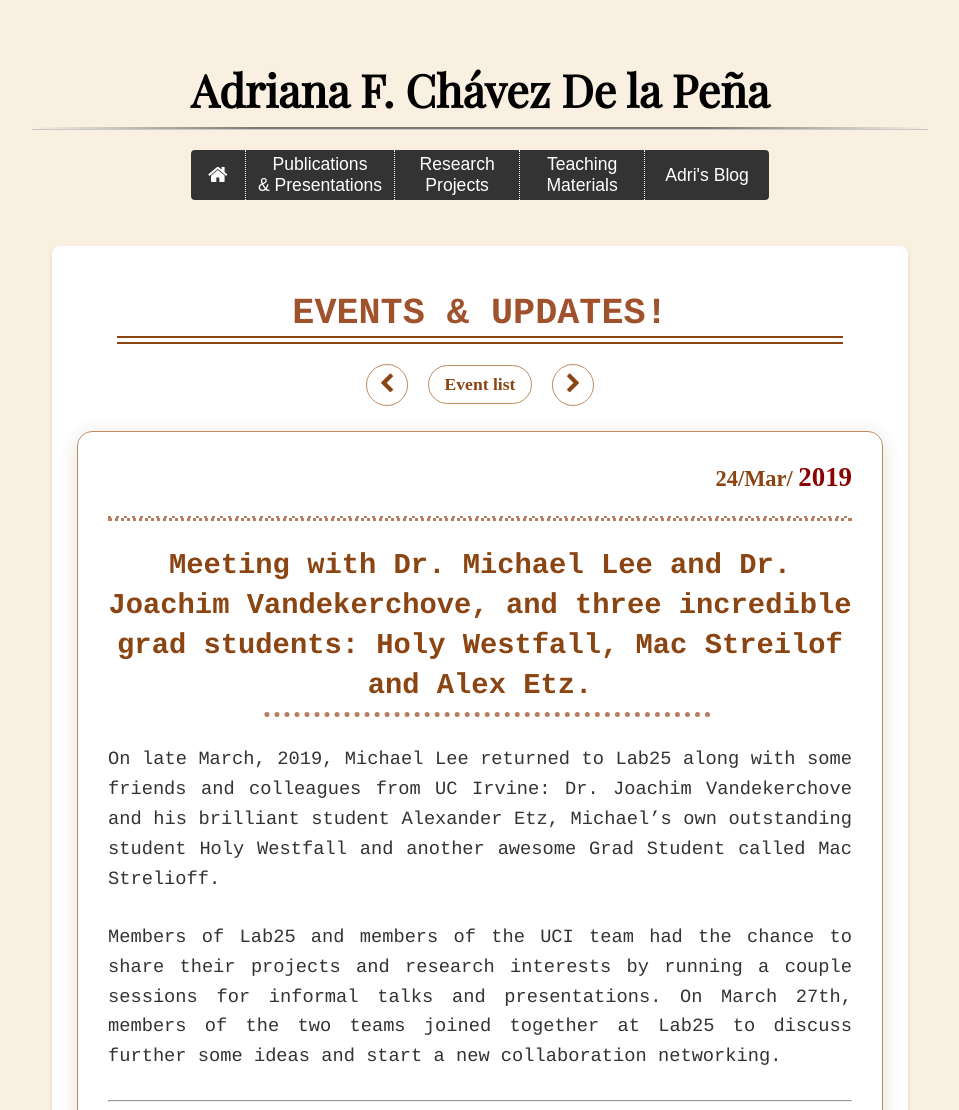
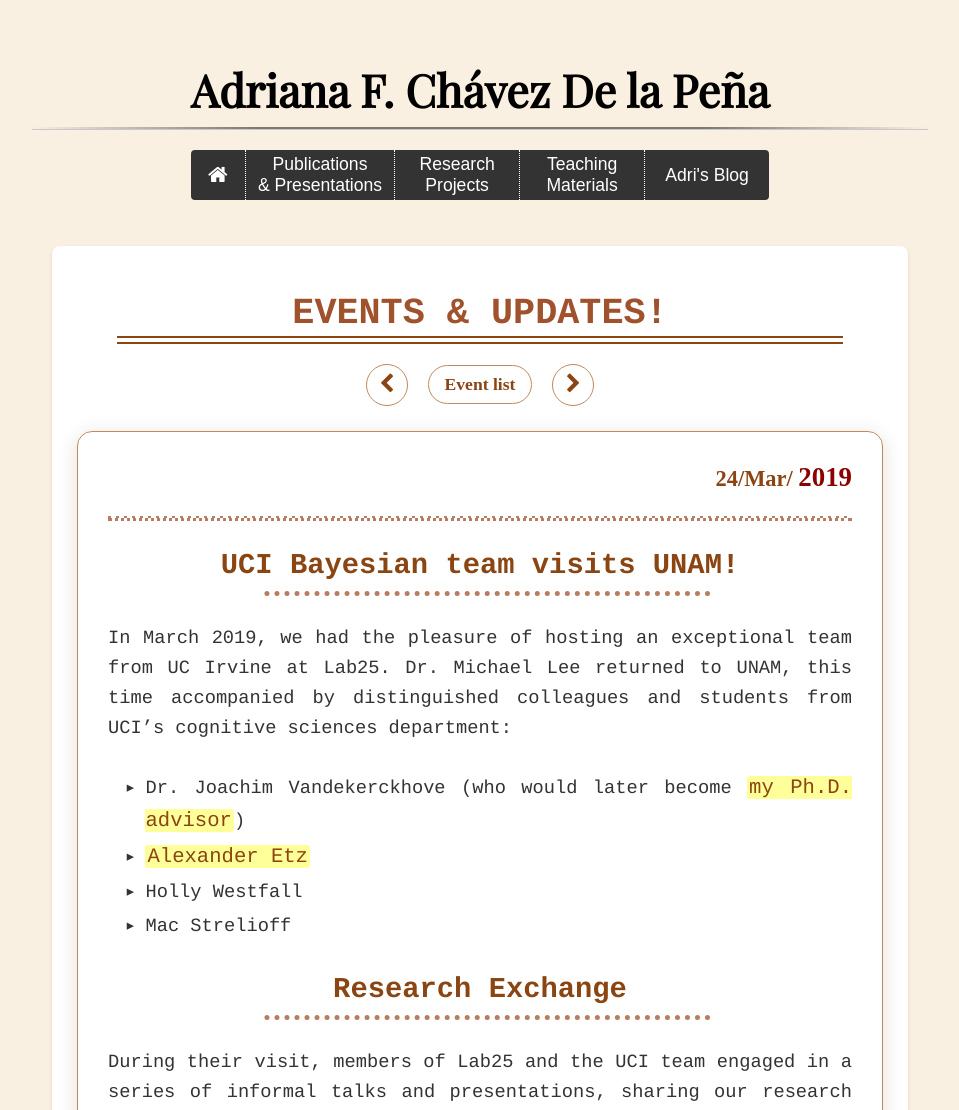
Before and after one commit to Adrifelcha/adrifelcha.github.io, a Jekyll site: the page built from _posts/2019-03-24-uci-team-visits.md, in a window 1280 px wide and 1400 px high. Shown: the top 1110 px of the window, without its empty margins (160-1119 px from the left). Built offline with Jekyll 4.4.1, drawn with Linux system fonts in a browser that asks for light colours; some web fonts are replaced; some of the changed text lies outside the part shown; grey boxes are pictures that could not be loaded.

Commit message:
Update entriesgit add .

```diff
--- a/_posts/2019-03-24-uci-team-visits.md
+++ b/_posts/2019-03-24-uci-team-visits.md
@@ -1,26 +1,26 @@
 ---
 layout: event
-title: I met future friends and collaborators (Joachim Vandekerckhove, Holly Westfall, Alex Etz) when Michael visits the UNAM again!
+title: Meeting Joachim Vandekerckhove, Holly Westfall, Alex Etz and Mac Strelioff
 date: 2019-03-24
 ---
 
-### Meeting with Dr. Michael Lee and Dr. Joachim Vandekerchove, and three incredible grad students: Holy Westfall, Mac Streilof and Alex Etz.
+### UCI Bayesian team visits UNAM!
 
-On late March, 2019, Michael Lee returned to Lab25 along with some friends and colleagues from UC Irvine: Dr. Joachim Vandekerchove and his brilliant student Alexander Etz, Michael's own outstanding student Holy Westfall and another awesome Grad Student called Mac Strelioff.
+In March 2019, we had the pleasure of hosting an exceptional team from UC Irvine at Lab25. Dr. Michael Lee returned to UNAM, this time accompanied by distinguished colleagues and students from UCI's cognitive sciences department:
 
-Members of Lab25 and members of the UCI team had the chance to share their projects and research interests by running a couple sessions for informal talks and presentations. On March 27th, members of the two teams joined together at Lab25 to discuss further some ideas and start a new collaboration networking.
+- Dr. Joachim Vandekerckhove (who would later become <a href="https://cidlab.com/people/" target="_blank">my Ph.D. advisor</a>)
+- <a href="https://alexanderetz.com/about/" target="_blank">Alexander Etz</a>
+- Holly Westfall
+- Mac Strelioff
 
-____
+### Research Exchange
 
-![Alt text](/photos/Lab25_UCI_1.png)
+During their visit, members of Lab25 and the UCI team engaged in a series of informal talks and presentations, sharing our research projects and interests. This visit was particularly meaningful for me as I was preparing for graduate school applications at the time. The discussions and feedback I received during these sessions would later prove invaluable in shaping my research trajectory. Little did I know then that this visit would foreshadow my future academic home, as I would later join UCI's Cognitive Sciences department to work with Joachim, Jeff, and Michael.
 
-____
+<div style="text-align: center">
+    <img src="/photos/Lab25_UCI_1.png" alt="Lab25 and UCI Team">
+</div>
 
-![Alt text](/photos/Lab25_UCI_2.png)
-
-____
-
-![Alt text](/photos/Lab25_UCI_3.png)
-
-Dinner at Coyoacan Downtown!
-____
+<div style="text-align: center">
+    <img src="/photos/Lab25_UCI_3.png" alt="Dinner at Coyoacan">
+</div>
```
Also changed, not shown: _posts/2018-04-15-joined-INEE.md (+28 -1 lines), _posts/2019-07-20-mathpsych-montreal.md (+10 -3 lines), _posts/2020-09-28-started-uci-phd.md (+1 -1 lines).
